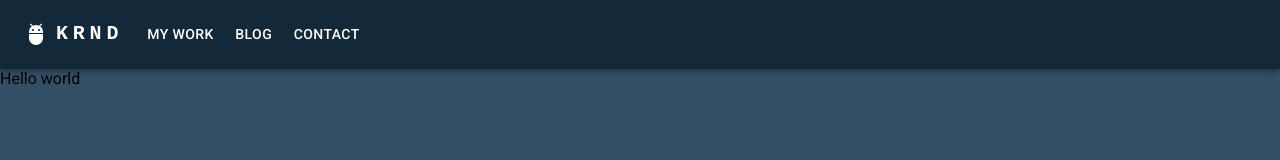
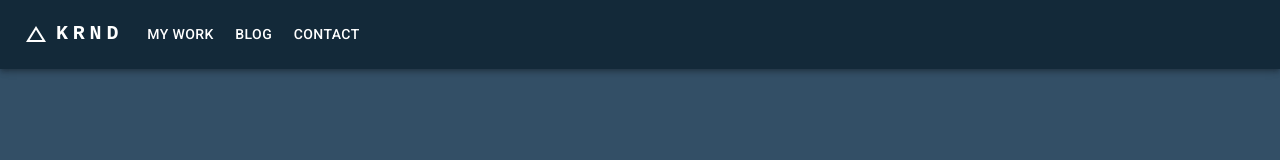
Before and after one commit to kreindo/MadeinReact, a React (Create React App) app: page / in a window 1280 px wide. Shown: the top 160 px of the page. Built offline with nearby package versions, Linux system fonts and the light colour scheme.

Commit message:
logo update

```diff
--- a/src/App.js
+++ b/src/App.js
@@ -5,7 +5,6 @@
   return (
     <div>
       <ResponsiveAppBar />
-      Hello world
     </div>
   );
 }
--- a/src/components/ResponsiceAppBar.jsx
+++ b/src/components/ResponsiceAppBar.jsx
@@ -9,7 +9,7 @@
 import Container from '@mui/material/Container';
 import Button from '@mui/material/Button';
 import MenuItem from '@mui/material/MenuItem';
-import AdbIcon from '@mui/icons-material/Adb';
+import ChangeHistoryIcon from '@mui/icons-material/ChangeHistory';
 
 const pages = ['My Work', 'Blog', 'Contact'];
 
@@ -28,7 +28,7 @@
     <AppBar sx={{ backgroundColor: '#132939' }} position="static">
       <Container maxWidth="xl">
         <Toolbar disableGutters>
-          <AdbIcon sx={{ display: { xs: 'none', md: 'flex' }, mr: 1 }} />
+          <ChangeHistoryIcon sx={{ display: { xs: 'none', md: 'flex' }, mr: 1 }} />
           <Typography
             variant="h6"
             noWrap
@@ -83,7 +83,7 @@
               ))}
             </Menu>
           </Box>
-          <AdbIcon sx={{ display: { xs: 'flex', md: 'none' }, mr: 1 }} />
+          <ChangeHistoryIcon sx={{ display: { xs: 'flex', md: 'none' }, mr: 1 }} />
           <Typography
             variant="h5"
             noWrap
```
